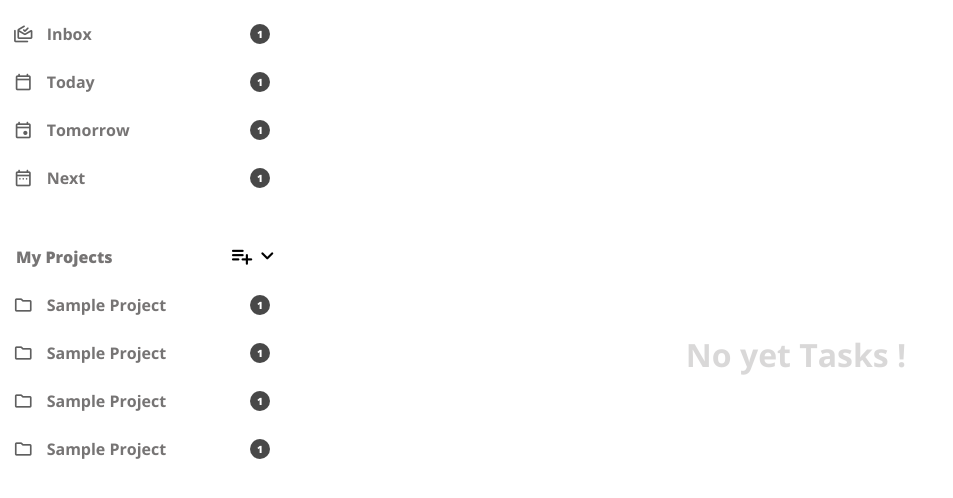
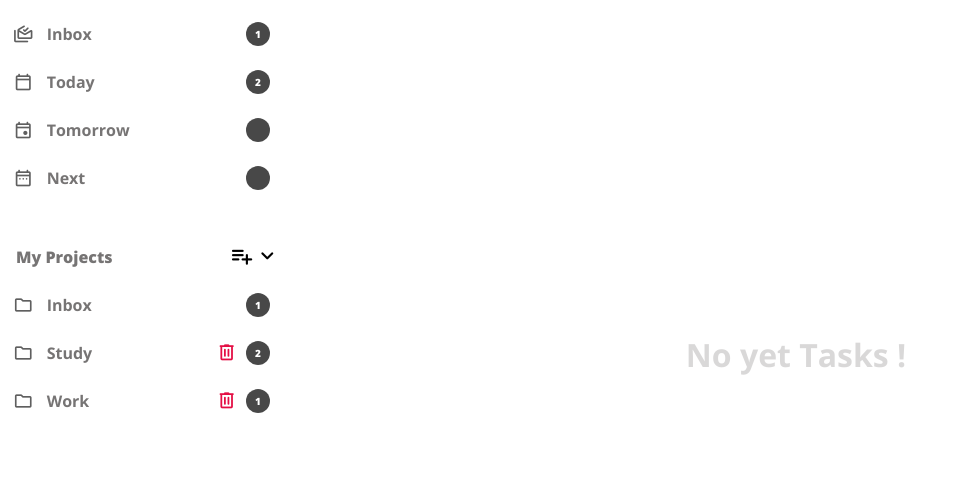
Before and after one commit to carlosfrontend/todo-list, a website built with webpack: page src/template.html in a window 1280 px wide. Shown: the part 86-584 px from the top of the page, without its empty margins (0-953 px from the left). Built offline with nearby package versions, Linux system fonts and the light colour scheme.

Commit message:
Feat: Shows all projects and show some counters

```diff
--- /dev/null
+++ b/src/UI/Dropdown/viewAllProjects.js
@@ -0,0 +1,40 @@
+import myProjects from "../../Logic/myProjects";
+
+const viewAllProjects = () => {
+  for (let project of myProjects) {
+    const projectsBox = document.querySelector(".projects-box");
+    const element = document.createElement("button");
+    const projectIcon = document.createElement("span");
+    const projectTxt = document.createElement("span");
+    const deleteProjBtn = document.createElement("span");
+    const counter = document.createElement("span");
+    element.setAttribute("type", "button");
+    element.classList.add("project-item");
+    projectIcon.classList.add(
+      "material-symbols-rounded",
+      "project-icon",
+      "notranslate"
+    );
+    projectIcon.textContent = "folder";
+    projectTxt.classList.add("project-txt");
+    projectTxt.textContent = `${project.name}`;
+    deleteProjBtn.setAttribute("id", "delete-proj-btn");
+    deleteProjBtn.classList.add(
+        "material-symbols-rounded",
+        "project-icon",
+        "notranslate"
+      );
+    deleteProjBtn.textContent = "delete";
+    counter.classList.add("counter");
+    counter.textContent = `${project.todos.length}`;
+    element.appendChild(projectIcon);
+    element.appendChild(projectTxt);
+    if (project.name !== "Inbox") {
+      element.appendChild(deleteProjBtn);
+    }
+    element.appendChild(counter);
+    projectsBox.appendChild(element);
+  }
+};
+
+export default viewAllProjects;
--- /dev/null
+++ b/src/UI/Panel/viewInboxCounter.js
@@ -0,0 +1,8 @@
+import myProjects from "../../Logic/myProjects";
+
+const viewInboxCounter = () => {
+const inboxCounter = document.querySelector('#inboxCounter');
+inboxCounter.textContent = myProjects[0].todos.length;
+}
+
+export default viewInboxCounter;
--- /dev/null
+++ b/src/UI/Panel/viewTodayCounter.js
@@ -0,0 +1,18 @@
+import myProjects from "../../Logic/myProjects";
+import { format, isToday } from "date-fns";
+
+const viewTodayCounter = () => {
+  const today = [];
+  const todayCounter = document.querySelector("#todayCounter");
+  myProjects.map((project) =>
+    project.todos.filter((todo, index) => {
+      const due = format(todo.dueDate, "yyyy-MM-d");
+      if (isToday(due)) {
+        today.push(todo);
+        todayCounter.textContent = today.length;
+      }
+    })
+  );
+};
+
+export default viewTodayCounter;
--- a/src/index.js
+++ b/src/index.js
@@ -5,6 +5,9 @@ import myTodos from "./Logic/myTodos";
 import updateStorage from "./Logic/updateStorage";
 import Project from "./Models/Project";
 import Todo from "./Models/Todo";
+import viewAllProjects from "./UI/Dropdown/viewAllProjects";
+import viewInboxCounter from "./UI/Panel/viewInboxCounter";
+import viewTodayCounter from "./UI/Panel/viewTodayCounter";
 import initUI from "./initUI";
 
 updateStorage(); // Update Storage to []
@@ -13,7 +16,6 @@ updateStorage(); // Update Storage to []
 initUI();
 
 // Projects
-
 // Set a default Project
 const defaultProject = createNewProject(new Project("Inbox"));
 const project1 = createNewProject(new Project("Study"));
@@ -26,34 +28,51 @@ const task1 = createNewTodo(
     "This is a todo",
     new Date("2025-10-2"),
     "low",
-    'Some notes',
+    "Some notes",
     "Study"
   )
 );
 const task2 = createNewTodo(
-  new Todo("Other todo", "My second todo", new Date("2024-1-30"), "high",'Some notes')
+  new Todo(
+    "Other todo",
+    "My second todo",
+    new Date("2025-1-15"),
+    "high",
+    "Some notes"
+  )
 );
 
 const task3 = createNewTodo(
   new Todo(
     "Estudiar matemáticas",
     "Debo estudiar para el examen",
-    new Date("2024-3-15"),
+    new Date("2024-1-25"),
     "medium",
-    'Some notes',
+    "Some notes",
     "Study"
   )
 );
 
-const task4 = createNewTodo(new Todo('Levantarme temprano', 'Debo ir al trabajo', new Date('2024-1-24'),'high','Some notes', 'Work'))
+const task4 = createNewTodo(
+  new Todo(
+    "Levantarme temprano",
+    "Debo ir al trabajo",
+    new Date("2024-1-25"),
+    "high",
+    "Some notes",
+    "Work"
+  )
+);
 
 defaultProject.setTodos(myTodos);
 project1.setTodos(myTodos);
 project2.setTodos(myTodos);
 
-
-
 console.log(myTodos);
 console.log(myProjects);
 
-updateStorage() // Update storage with projects and todos
+viewInboxCounter();
+viewTodayCounter();
+viewAllProjects();
+
+updateStorage(); // Update storage with projects and todos
--- a/src/styles/main.css
+++ b/src/styles/main.css
@@ -206,8 +206,8 @@ button.togg-panel {
 }
 
 .counter {
-  height: 20px;
-  width: 20px;
+  height: 24px;
+  width: 24px;
   font-size: 10px;
   font-weight: 900;
   padding: 0.1rem;
@@ -321,6 +321,19 @@ select {
   border-radius: 8px;
 }
 
+#delete-proj-btn{
+  color:#242424ba;
+  position: absolute;
+  right: 2em;
+  font-size: 1.6em;
+  display: flex;
+  color: rgb(228, 14, 68);
+}
+
+#delete-proj-btn:active{
+  transform: scale(1.2);
+}
+
 @media screen and (max-width: 700px) {
   #dialog-add-task {
     position: absolute;
--- a/src/template.html
+++ b/src/template.html
@@ -26,8 +26,8 @@
         id="title"
         placeholder="Todo Title"
         required
-        maxlength="20"
-        title="A maximum Of 20 Characters"
+        maxlength="45"
+        title="A maximum Of 45 Characters"
       />
       <label for="description">Description</label>
       <input
@@ -36,8 +36,8 @@
         id="description"
         placeholder="Todo Description"
         required
-        maxlength="20"
-        title="A maximum Of 20 Characters"
+        maxlength="45"
+        title="A maximum Of 45 Characters"
       />
       <label for="dueDate">Due Date</label>
       <input type="datetime-local" name="dueDate" id="dueDate" required />
@@ -53,8 +53,8 @@
         name="notes"
         id="notes"
         required
-        maxlength="68"
-        title="Maximum Of 30 Characters"
+        maxlength="100"
+        title="Maximum Of 100 Characters"
       ></textarea>
       <select name="project" id="project">
         <option selected value="Inbox">Inbox</option>
@@ -107,25 +107,25 @@
             <span class="material-symbols-rounded menu-icon notranslate">
               notification_multiple </span
             ><span class="menu-txt">Inbox</span>
-            <span class="counter">1</span>
+            <span id="inboxCounter" class="counter"></span>
           </button>
           <button type="button" class="menu-element">
             <span class="material-symbols-rounded menu-icon notranslate">
               calendar_today </span
             ><span class="menu-txt">Today</span>
-            <span class="counter">1</span>
+            <span id="todayCounter" class="counter"></span>
           </button>
           <button type="button" class="menu-element">
             <span class="material-symbols-rounded menu-icon notranslate">
               event </span
             ><span class="menu-txt">Tomorrow</span>
-            <span class="counter">1</span>
+            <span id="tomorrowCounter" class="counter"></span>
           </button>
           <button type="button" class="menu-element">
             <span class="material-symbols-rounded menu-icon notranslate">
               date_range </span
             ><span class="menu-txt">Next</span>
-            <span class="counter">1</span>
+            <span id="nextCounter" class="counter"></span>
           </button>
         </nav>
       </div>
@@ -148,32 +148,7 @@
           </div>
         </div>
       </nav>
-      <div class="projects-box">
-        <button type="button" class="project-item">
-          <span class="material-symbols-rounded project-icon notranslate"
-            >folder</span
-          ><span class="project-txt">Sample Project</span>
-          <span class="counter">1</span>
-        </button>
-        <button type="button" class="project-item">
-          <span class="material-symbols-rounded project-icon notranslate"
-            >folder</span
-          ><span class="project-txt">Sample Project</span>
-          <span class="counter">1</span>
-        </button>
-        <button type="button" class="project-item">
-          <span class="material-symbols-rounded project-icon notranslate"
-            >folder</span
-          ><span class="project-txt">Sample Project</span>
-          <span class="counter">1</span>
-        </button>
-        <button type="button" class="project-item">
-          <span class="material-symbols-rounded project-icon notranslate"
-            >folder</span
-          ><span class="project-txt">Sample Project</span>
-          <span class="counter">1</span>
-        </button>
-      </div>
+      <div class="projects-box"></div>
     </aside>
     <div class="main" id="main">
       <div class="togg-btn-container">
```
Also changed, not shown: dist/bundle.css, dist/index.html, 2 other files.
